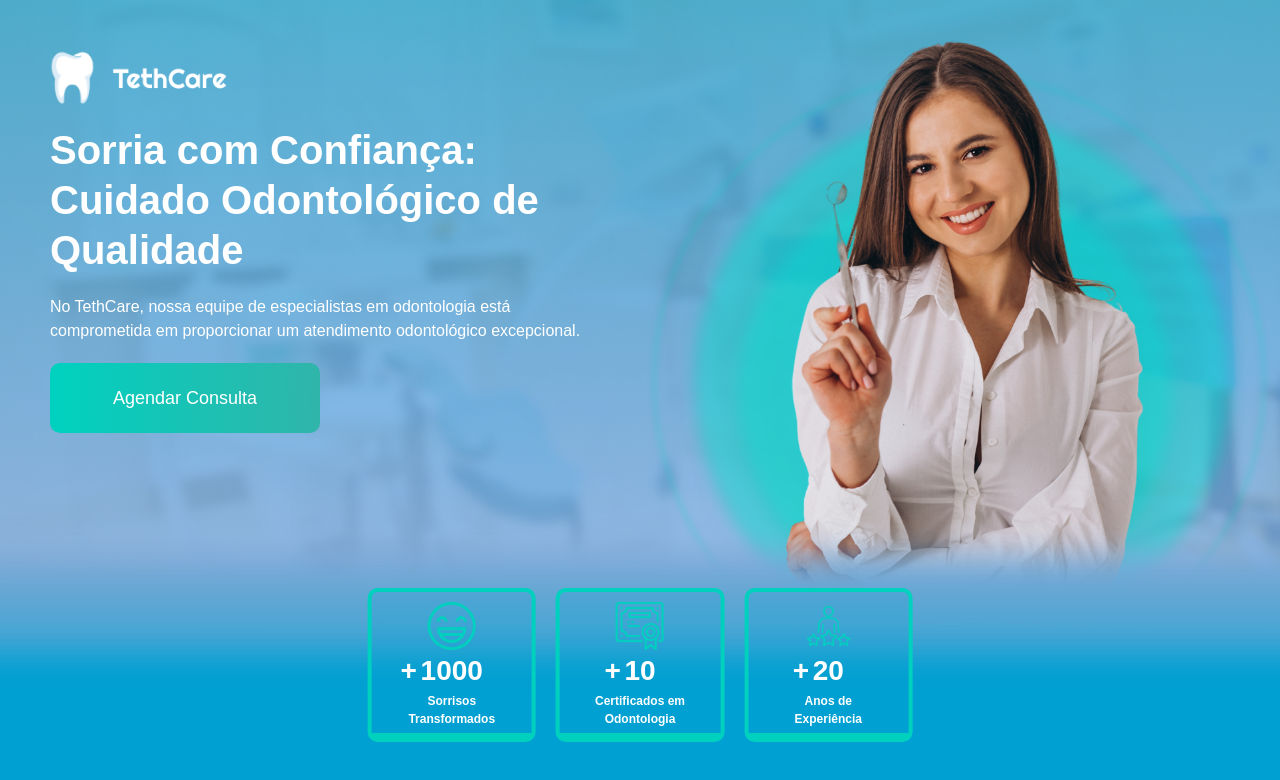
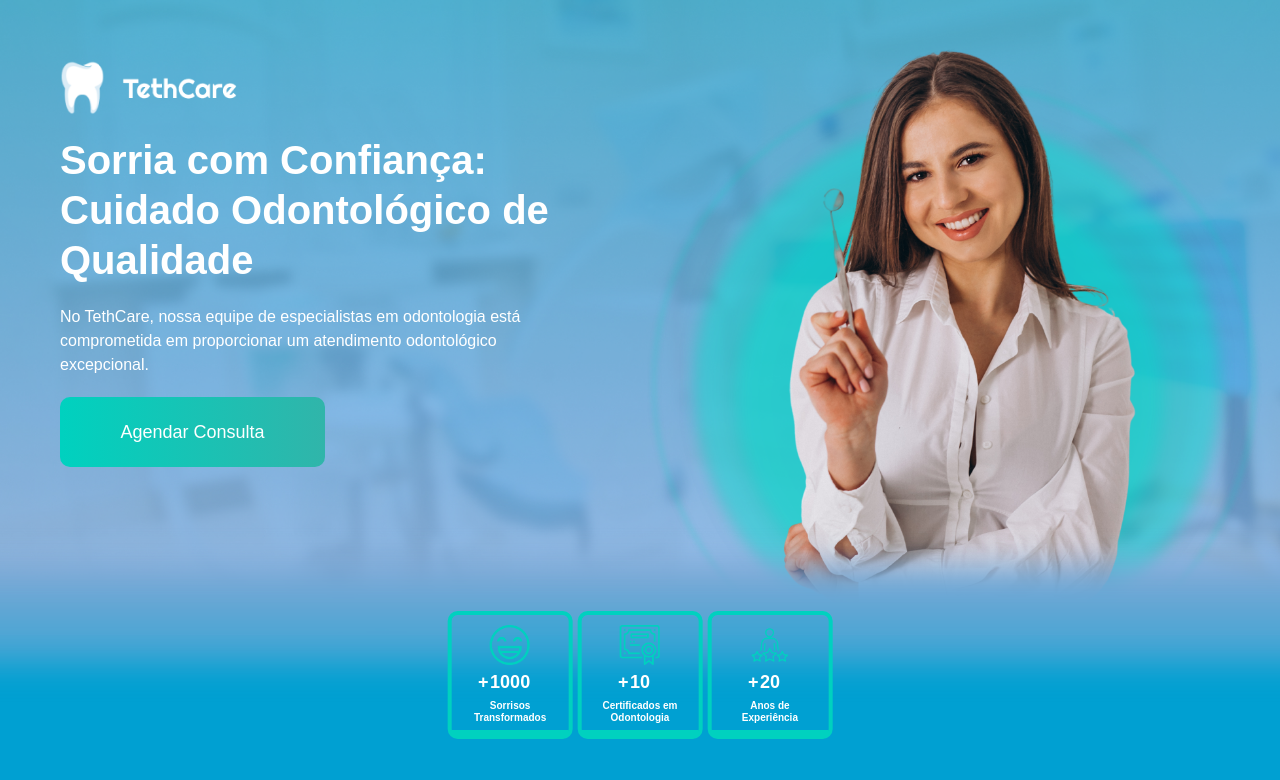
Before and after one commit to gsdeoliveira/tethcare, a React (Vite) app: page / in a window 1280 px wide. Shown: the top 780 px of the page. Built offline with nearby package versions, Linux system fonts and the light colour scheme.

Commit message:
adjust cardhero

```diff
--- a/src/components/Button.jsx
+++ b/src/components/Button.jsx
@@ -4,7 +4,7 @@ const Button = ({ children, className, ...props }) => {
   return (
     <button
       className={twMerge(
-        'text-[18px] h-[70px] w-[305px] hover:brightness-105 transition-all rounded-[10px] flex justify-center items-center text-white',
+        'text-[16px] md:text-[18px] px-[20px] h-[70px] w-[305px] min-w-[170px] hover:brightness-105 transition-all rounded-[10px] flex justify-center items-center text-white',
         className,
       )}
       {...props}
--- a/src/components/CardHero.jsx
+++ b/src/components/CardHero.jsx
@@ -2,13 +2,13 @@ import React from 'react'
 
 const CardHero = ({ icon, number, description, altText }) => {
   return (
-    <div className="relative z-10 w-full lg:w-fit bg-bluePrimary/20 flex flex-1 flex-col p-[10px] items-center justify-between border-4 border-cyanPrimary rounded-[10px]">
-      <img src={icon} alt={altText} className="w-[48px]" />
-      <p className="text-[28px] relative  font-extrabold">
-        <span className="absolute -left-5">+</span>
+    <div className="relative z-10 w-full min-w-[100px] lg:w-fit bg-bluePrimary/20 flex flex-1 flex-col gap-1 py-[10px] items-center justify-between border-4 border-cyanPrimary rounded-[10px]">
+      <img src={icon} alt={altText} className="w-[30px] sm:w-[40px]" />
+      <p className="text-[16px] sm:text-[18px] relative  font-extrabold">
+        <span className="absolute -left-3">+</span>
         {number}
       </p>
-      <p className="text-[12px] w-[90%] min-[1230px]:w-[70%] min-[1430]:w-fit text-center font-bold">
+      <p className="text-[8px] sm:text-[10px] leading-tight w-[90%] min-[1230px]:w-[70%] min-[1430]:w-fit text-center font-bold">
         {description}
       </p>
       <div className="w-full h-[5px] bg-cyanPrimary absolute bottom-0"></div>
--- a/src/components/sections/Hero.jsx
+++ b/src/components/sections/Hero.jsx
@@ -8,14 +8,14 @@ import CardHero from '../CardHero'
 
 const Hero = () => {
   return (
-    <div className="relative hero-bg w-full flex flex-col lg:flex-row">
-      <div className="lg:w-1/2 text-center lg:text-start p-[30px] xl:p-[50px] 2xl:p-[100px] flex flex-col gap-[20px] text-white">
+    <div className="relative hero-bg w-full flex flex-col lg:flex-row p-[10px]">
+      <div className="lg:w-1/2 text-center lg:text-start xl:p-[50px] 2xl:p-[100px] flex flex-col gap-[20px] text-white">
         <img
           src={logo}
           alt="tethcare logo"
           className="w-[180px] self-center lg:self-start"
         />
-        <h1 className="text-[30px] lg:text-[40px] font-bold leading-tight">
+        <h1 className="text-[28px] sm:text-[32px] lg:text-[40px] font-bold leading-tight">
           Sorria com Confiança: Cuidado Odontológico de Qualidade
         </h1>
         <p>
@@ -25,7 +25,7 @@ const Hero = () => {
         <Button className="self-center lg:self-start hero-button-gradient w-1/2">
           Agendar Consulta
         </Button>
-        <div className="flex w-full p-10 lg:w-fit gap-[20px] absolute z-10 left-1/2 lg:-bottom-10 bottom-0 -translate-x-1/2 translate-y-1/2">
+        <div className="flex w-full sm:p-[10px] lg:w-fit gap-[5px] absolute z-10 left-1/2 lg:-bottom-10 bottom-0 -translate-x-1/2 translate-y-1/2">
           <CardHero
             icon={sorriso}
             number="1000"
```
